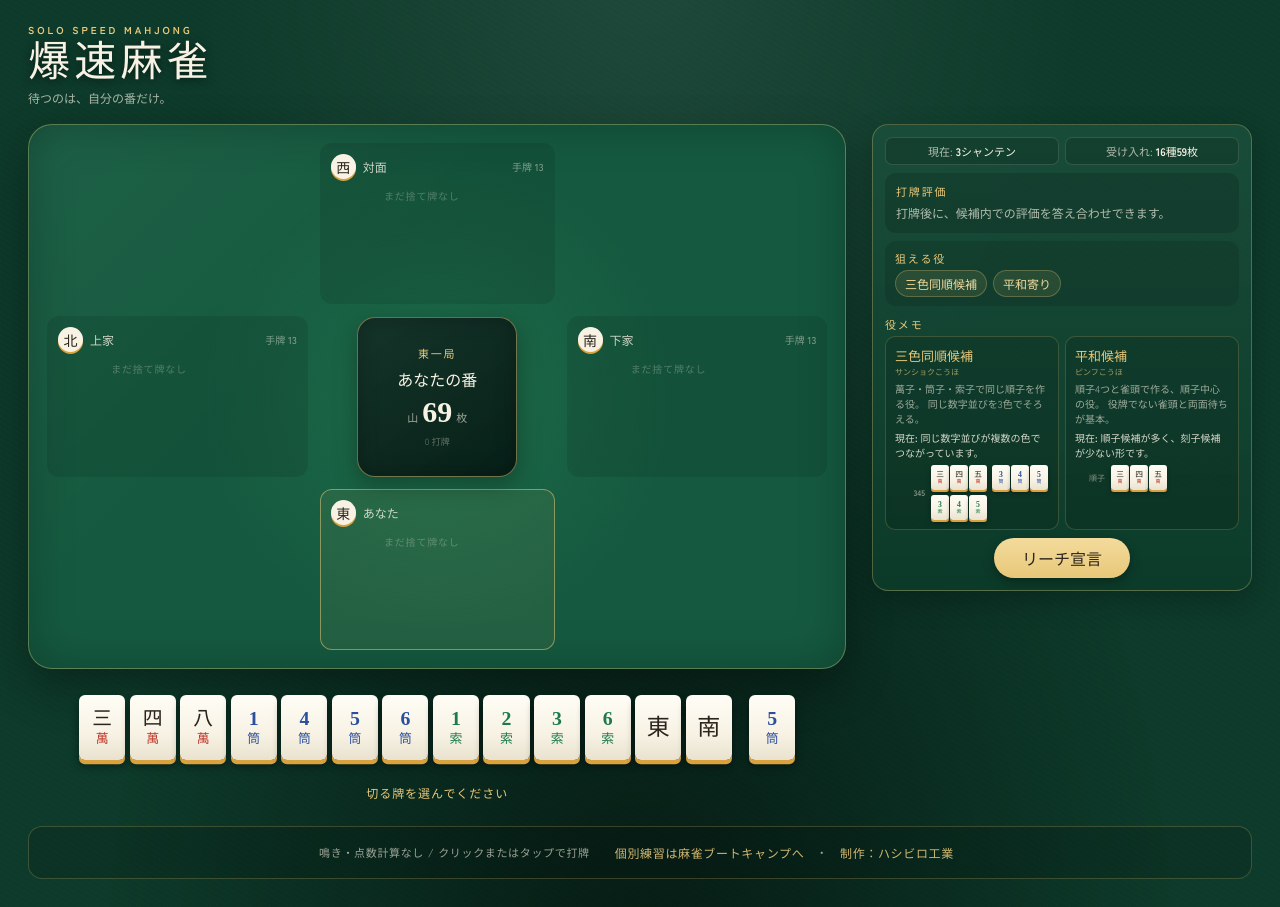
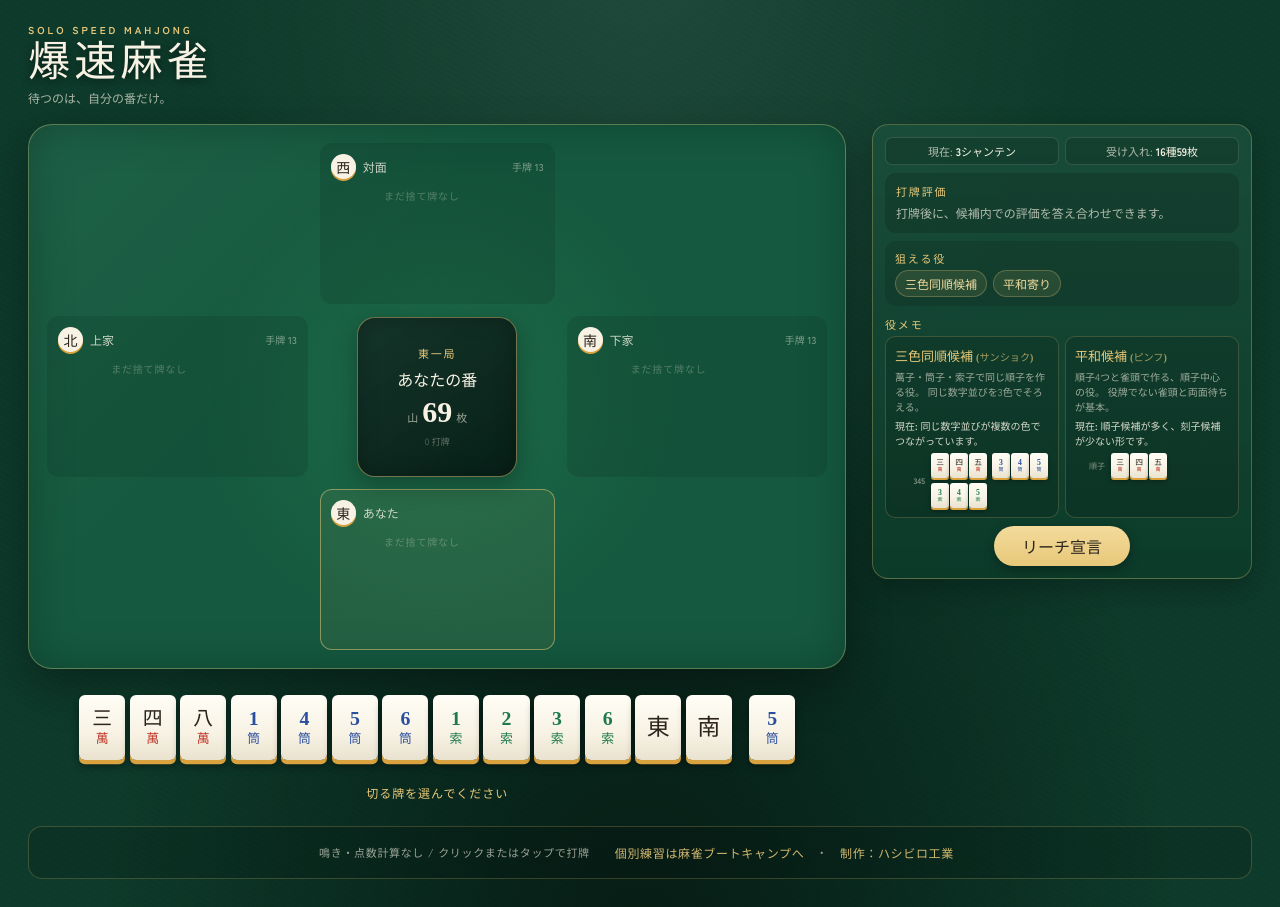
Before and after one commit to HSBL-ko-gyo/HSBL-S800, a React (Vite) app: page / in a window 1280 px wide. Built offline with nearby package versions, Linux system fonts and the light colour scheme; a web font is replaced by a local one.

Commit message:
Format yaku readings inline

```diff
--- a/src/components/YakuInfoCard.tsx
+++ b/src/components/YakuInfoCard.tsx
@@ -13,7 +13,7 @@ export function YakuInfoCard({ hint, hand }: YakuInfoCardProps) {
     <article className="yaku-info-card">
       <h4>
         {info.name}
-        <span className="yaku-reading">{info.reading}</span>
+        <span className="yaku-reading">({info.reading})</span>
       </h4>
       <p>{info.description} {info.condition}</p>
       <p className="yaku-current">{getYakuCurrentReason(hint, hand)}</p>
--- a/src/styles.css
+++ b/src/styles.css
@@ -477,11 +477,10 @@ h1 {
 }
 
 .yaku-reading {
-  display: block;
-  margin-top: 1px;
+  margin-left: 3px;
   color: rgba(232, 200, 121, .68);
   font-family: inherit;
-  font-size: 8px;
+  font-size: .78em;
   font-weight: 700;
 }
 
@@ -794,7 +793,6 @@ h1 {
   .riichi-wait-item b { font-size: 13px; }
   .yaku-info-card { padding: 13px; }
   .yaku-info-card h4 { font-size: 15px; }
-  .yaku-reading { font-size: 9px; }
   .yaku-info-card p { font-size: 12px; line-height: 1.65; }
   .example-label,
   .example-groups small { font-size: 10px; }
@@ -863,7 +861,6 @@ h1 {
   .game-layout .yaku-info-grid { grid-template-columns: 1fr 1fr; gap: 6px; }
   .game-layout .yaku-info-card { padding: 9px; }
   .game-layout .yaku-info-card h4 { font-size: 13px; }
-  .game-layout .yaku-reading { font-size: 8px; }
   .game-layout .yaku-info-card p { font-size: 10px; line-height: 1.5; }
   .game-layout .yaku-examples { margin-top: 5px; }
   .game-layout .yaku-example-row:not(:first-child) { display: none; }
@@ -904,7 +901,6 @@ h1 {
   .game-layout .evaluation-card p { font-size: 16px; line-height: 1.65; }
   .game-layout .yaku-info-card { padding: 12px; }
   .game-layout .yaku-info-card h4 { font-size: 17px; }
-  .game-layout .yaku-reading { font-size: 10px; }
   .game-layout .yaku-info-card p { font-size: 14px; line-height: 1.6; }
   .game-layout .example-label,
   .game-layout .example-groups small { font-size: 10px; }
--- a/src/yakuInfo.ts
+++ b/src/yakuInfo.ts
@@ -18,7 +18,7 @@ export interface YakuInfoDefinition {
 export const YAKU_INFO: Record<YakuHint, YakuInfoDefinition> = {
   '断么九': {
     name: '断么九候補',
-    reading: 'タンヤオこうほ',
+    reading: 'タンヤオ',
     description: '2〜8の数牌だけで作る役。',
     condition: '1・9・字牌を使わない。',
     examples: [
@@ -28,7 +28,7 @@ export const YAKU_INFO: Record<YakuHint, YakuInfoDefinition> = {
   },
   '役牌候補': {
     name: '役牌候補',
-    reading: 'ヤクハイこうほ',
+    reading: 'ヤクハイ',
     description: '白・發・中、場風や自風を3枚集める役。',
     condition: '対象の字牌を刻子にする。',
     examples: [
@@ -37,7 +37,7 @@ export const YAKU_INFO: Record<YakuHint, YakuInfoDefinition> = {
   },
   '七対子候補': {
     name: '七対子候補',
-    reading: 'チートイツこうほ',
+    reading: 'チートイツ',
     description: '同じ牌のペアを7組作る役。',
     condition: '異なる7種類を2枚ずつそろえる。',
     examples: [
@@ -46,7 +46,7 @@ export const YAKU_INFO: Record<YakuHint, YakuInfoDefinition> = {
   },
   '混一色気味': {
     name: '混一色候補',
-    reading: 'ホンイツこうほ',
+    reading: 'ホンイツ',
     description: '1種類の数牌と字牌だけで作る役。',
     condition: '他の2種類の数牌を手放す。',
     examples: [
@@ -56,7 +56,7 @@ export const YAKU_INFO: Record<YakuHint, YakuInfoDefinition> = {
   },
   '一気通貫候補': {
     name: '一気通貫候補',
-    reading: 'イッツーこうほ',
+    reading: 'イッツー',
     description: '同じ色で123・456・789をそろえる役。',
     condition: '3つの順子を同一色で完成させる。',
     examples: [
@@ -65,7 +65,7 @@ export const YAKU_INFO: Record<YakuHint, YakuInfoDefinition> = {
   },
   '三色同順候補': {
     name: '三色同順候補',
-    reading: 'サンショクこうほ',
+    reading: 'サンショク',
     description: '萬子・筒子・索子で同じ順子を作る役。',
     condition: '同じ数字並びを3色でそろえる。',
     examples: [
@@ -74,7 +74,7 @@ export const YAKU_INFO: Record<YakuHint, YakuInfoDefinition> = {
   },
   '平和寄り': {
     name: '平和候補',
-    reading: 'ピンフこうほ',
+    reading: 'ピンフ',
     description: '順子4つと雀頭で作る、順子中心の役。',
     condition: '役牌でない雀頭と両面待ちが基本。',
     examples: [
```
Also changed, not shown: 1 other file (tests, documents, lock files or other folders).
